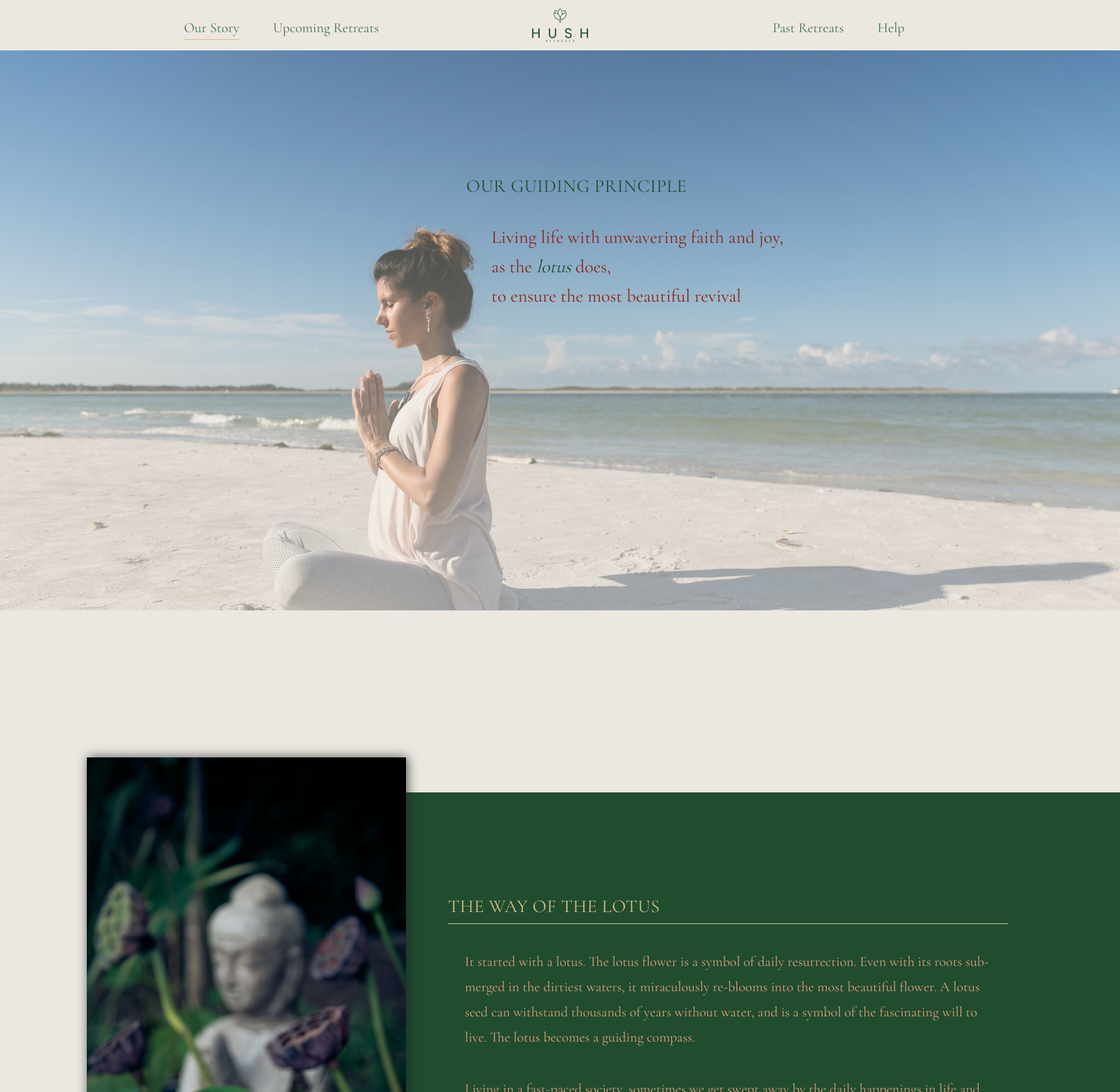
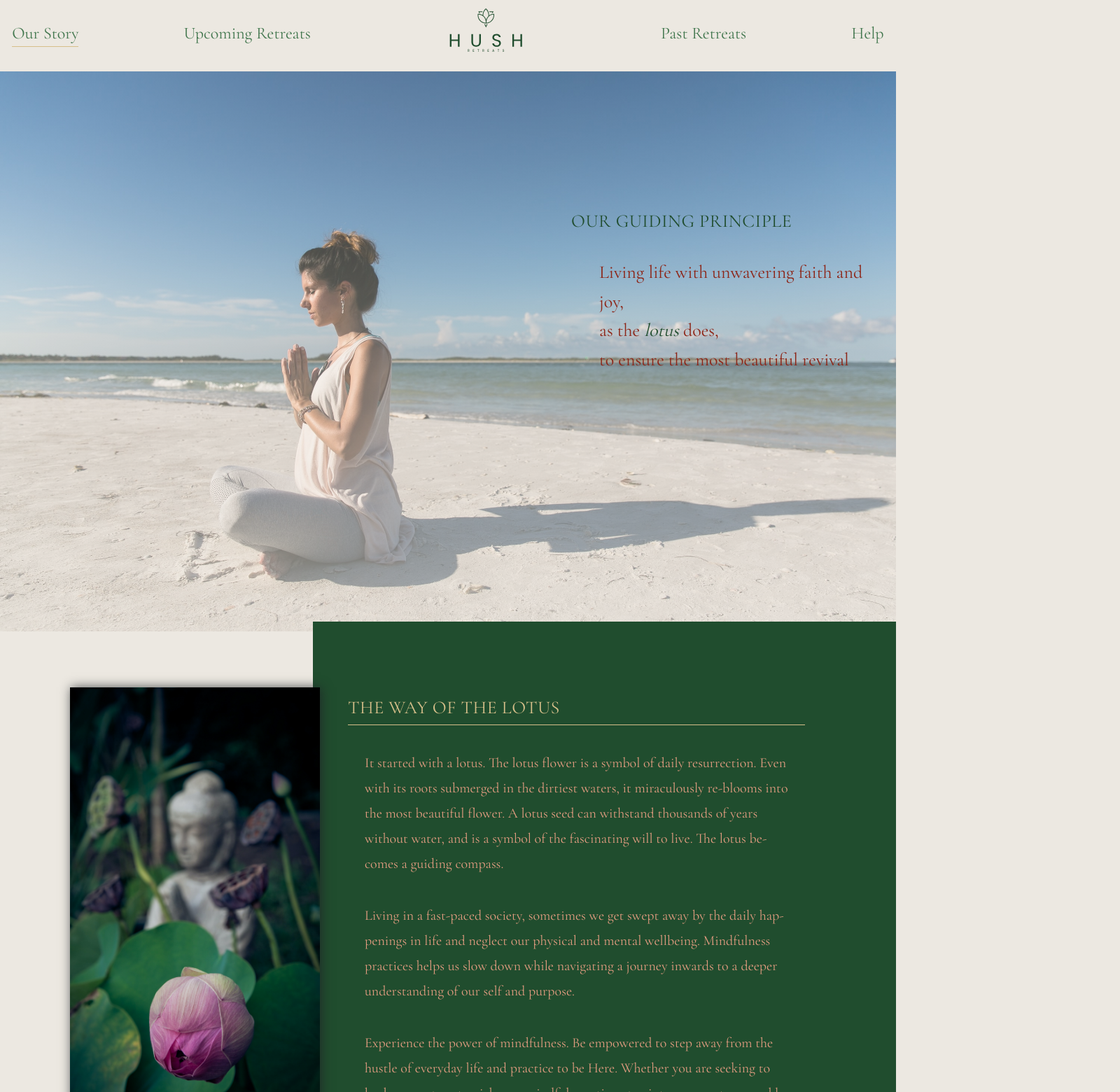
Before and after one commit to jieqiangt/the-hush-retreat, a Next.js app: page /discover in a window 1280 px wide. Shown: the top 1560 px of the page at 70% size, 1600 px wide, since content can reach past the window. Built offline with nearby package versions, Linux system fonts and the light colour scheme.

Commit message:
- converted discover page to without grid

```diff
--- a/components/discover/TheWayOfLotus.js
+++ b/components/discover/TheWayOfLotus.js
@@ -2,7 +2,6 @@ import { Fragment } from "react";
 import DescriptionSection from "../ui/DescriptionSection";
 
 export default function TheWayOfLotus(props) {
-
   const { baseClass, classes } = props;
 
   const content = (
@@ -28,6 +27,7 @@ export default function TheWayOfLotus(props) {
       </p>
     </div>
   );
+
   const img = <div className={`${classes[`${baseClass}--img`]} hidden`} />;
 
   return (
--- a/components/layout/NavBar.js
+++ b/components/layout/NavBar.js
@@ -11,7 +11,6 @@ export default function NavBar(props) {
   return (
     <nav className={`${classes["nav"]} ${navClass}`}>
       <ul className={classes["nav--list"]}>
-        <div className={classes["nav--list--sides"]}>
         <NavLink
           activeNav={curPath}
           id="/discover"
@@ -28,11 +27,9 @@ export default function NavBar(props) {
         >
           Upcoming Retreats
         </NavLink>
-        </div>
         <NavLink href="/" classes={classes}>
           <Icon iconClass={classes["nav--icon"]} iconName="icon-logo-main" />
         </NavLink>
-        <div className={classes["nav--list--sides"]}>
         <NavLink
           activeNav={curPath}
           id="/explore"
@@ -41,15 +38,9 @@ export default function NavBar(props) {
         >
           Past Retreats
         </NavLink>
-          <NavLink
-            activeNav={curPath}
-            id="/help"
-            href="/help"
-            classes={classes}
-          >
+        <NavLink activeNav={curPath} id="/help" href="/help" classes={classes}>
           Help
         </NavLink>
-        </div>
       </ul>
     </nav>
   );
--- a/components/ui/DescriptionSection.js
+++ b/components/ui/DescriptionSection.js
@@ -4,8 +4,7 @@ export default function DescriptionSection(props) {
   const { classes, baseClass, img, title, content } = props;
 
   return (
-    <Fragment>
-      <div className={classes[baseClass]} />
+    <section className={classes[baseClass]}>
       {img}
       <div className={`${classes[`${baseClass}--aside`]}`}>
         <div className={`${classes[`${baseClass}--aside--box`]} hidden`}>
@@ -13,6 +12,6 @@ export default function DescriptionSection(props) {
           {content}
         </div>
       </div>
-    </Fragment>
+    </section>
   );
 }
--- a/sass/abstracts/_variables.scss
+++ b/sass/abstracts/_variables.scss
@@ -29,7 +29,7 @@ $letter-spacing-s: 0.1rem;
 //Font Sizes
 $font-size-header-lg: 4.8rem;
 $font-size-header-md: 3.4rem;
-$font-size-header-sm: 2.8rem;
+$font-size-header-sm: 2.4rem;
 
 $font-size-text-lg: 2.6rem;
 $font-size-text-md: 2rem;
@@ -55,7 +55,7 @@ $padding-btn-lg: 0.6rem;
 $margin-flex-lg: 2.4rem;
 
 // Positions
-$pos-founder-img-top-offset: 4rem;
+$pos-founder-img-top-offset: 5rem;
 $pos-founder-img-left-offset: -3rem;
 
 $pos-testimonials-top-offset: 15%;
--- a/sass/base/_utilities.scss
+++ b/sass/base/_utilities.scss
@@ -490,17 +490,8 @@
   animation: fadeIn 0.8s ease-in;
   animation-delay: 0.2s;
   animation-fill-mode: backwards;
-  display: grid;
-  grid-template-columns:
-    [banner-start] 1fr repeat(
-      10,
-      [col-start] minmax(16rem, min-content) [col-end]
-    )
-    1fr [banner-end];
-  grid-template-rows: repeat(
-    12,
-    [row-start] minmax(5vh, min-content) [row-end]
-  );
+  width: 100vw;
+  height: 100vh;
 
   &--box {
     background-color: rgba($col-accent-primary, 0.85);
@@ -527,14 +518,16 @@
   }
 }
 
-@mixin description--section() {
-  position: relative;
-  z-index: $z-index-btm;
+@mixin description--section($img-size) {
+  display: flex;
+  height: 100vh;
+  width: 100vw;
 
   &--img {
     box-shadow: 2px 0px 15px 0px rgba($col-black-primary, 0.8);
     z-index: $z-index-top;
     background-size: cover;
+    flex: 1 1 $img-size;
   }
 
   &--aside {
@@ -542,6 +535,7 @@
     align-items: center;
     hyphens: auto;
     z-index: $z-index-top - 1;
+    flex: 1 1 (100vw - $img-size);
 
     &--title {
       display: block;
--- a/sass/layout/layout.module.scss
+++ b/sass/layout/layout.module.scss
@@ -8,6 +8,7 @@
   background-color: $col-white-primary;
   position: sticky;
   z-index: 0;
+  font-size: $font-size-header-sm;
 
   @include media-queries(phone) {
     position: fixed;
@@ -28,46 +29,36 @@
     padding: 1.2rem 0rem 1.6rem 0;
     gap: 15rem;
     font-weight: $font-weight-xs;
-    font-size: $font-size-text-md;
 
-    @include media-queries(phone) {
-      flex-direction: column;
-      gap: 5rem;
-
-      & :nth-child(1) {
-        order: 2;
-      }
-
-      & :nth-child(2) {
-        order: 1;
-      }
-
-      & :nth-child(3) {
-        order: 3;
-      }
+    & li:nth-child(1) {
+      animation-delay: 0.4s;
+      animation-fill-mode: backwards;
     }
 
-    &--sides {
-      display: flex;
-      justify-content: center;
-      width: 25%;
-      gap: 4.8rem;
+    & li:nth-child(2) {
+      animation-delay: 0.4s;
+      animation-fill-mode: backwards;
+    }
 
-      @include media-queries(phone) {
-        flex-direction: column-reverse;
-        gap: 5rem;
-      }
+    & li:nth-child(3) {
+      margin: 0rem 4rem;
+    }
 
-      & li {
-        animation-delay: 0.1s;
-        animation-fill-mode: backwards;
-      }
+    & li:nth-child(3) {
+      animation-delay: 0.4s;
+      animation-fill-mode: backwards;
+    }
+
+    & li:nth-child(4) {
+      animation-delay: 0.4s;
+      animation-fill-mode: backwards;
     }
   }
 
   &--icon {
-    height: 4.8rem;
-    width: 9.6rem;
+    height: 6.2rem;
+    width: 12rem;
+    display: inline-block;
     fill: $col-main-primary;
   }
 
--- a/sass/pages/discover.module.scss
+++ b/sass/pages/discover.module.scss
@@ -5,41 +5,8 @@
 @import "../abstracts/media";
 
 .discover {
-  display: grid;
-  grid-template-columns:
-    [full-start] 1fr [center-start] repeat(
-      10,
-      [col-start] minmax(16rem, min-content) [col-end]
-    )
-    [center-end] 1fr [full-end];
-
-
-  @include media-queries(laptop-sm-height) {
-    grid-template-rows: 9vh 100vh max-content repeat(3, min-content);
-  }
-
-  @include media-queries(tab-pot) {
-    grid-template-rows: 8vh 100vh max-content repeat(3, min-content);
-  }
-
-  @include media-queries(tab-sm-land) {
-    grid-template-rows: 8vw 100vw max-content repeat(3, min-content);
-  }
-
-  &--nav {
-    grid-column: full-start / full-end;
-    grid-row: 1;
-
-    @include media-queries(phone) {
-      grid-column: unset;
-      grid-row: unset;
-    }
-  }
-
   &--footer {
     @include footer(transparent, relative);
-    grid-column: full-start / full-end;
-    grid-row: 6;
     margin-top: 2rem;
   }
 }
@@ -53,26 +20,17 @@
       ),
       url("../../public/img/meditation-1-lg.jpg")
     ),
-    (bottom 85% left 0%)
+    (bottom 85% left 50%)
   );
-  grid-column: full-start / full-end;
-  grid-row: 2;
-  overflow-x: hidden;
+  position: relative;
 
   &--box {
-    grid-column: col-start 5 / full-end;
-    margin: 26rem -6rem;
+    position: absolute;
     background-color: transparent;
     font-size: $font-size-text-lg;
     transition-delay: 0.6s;
-
-    @include media-queries(xl-screen) {
-      margin: 13rem -1rem;
-    }
-
-    @include media-queries(lg-screen) {
-      margin: 14rem -1rem;
-    }
+    top: 16rem;
+    left: 78rem;
   }
 
   &--title {
@@ -83,7 +41,7 @@
   &--desc {
     color: $col-gray-tint-1;
     line-height: $font-line-height-md;
-    margin-left: 3.6rem;
+    margin-left: 4rem;
   }
 
   &--em {
@@ -93,9 +51,8 @@
 }
 
 .lotus {
-  @include description--section();
-  grid-column: full-start / full-end;
-  grid-row: 3;
+  @include description--section(30vw);
+  position: relative;
 
   &::after {
     content: "";
@@ -103,7 +60,7 @@
     display: block;
     height: 0.2rem;
     width: 97%;
-    bottom: -22rem;
+    bottom: -8rem;
     left: 1.5%;
     background-color: rgba($col-accent-tint-2, 0.5);
     z-index: $z-index-top + $z-index-top;
@@ -112,30 +69,16 @@
   &--img {
     background-image: url("../../public/img/lotus-1-lg.jpg");
     background-position: bottom;
-    width: 120%;
-    height: 95%;
-    margin: 16rem -6rem 0rem auto;
-    grid-column: col-start 1 / col-end 3;
-    grid-row: 3;
-
-    @include media-queries(xl-screen) {
-      width: 95%;
-      height: 85%;
-      margin-top: 21rem;
-      margin-right: -10rem;
-    }
+    margin: 8rem -1rem 8rem 10rem;
   }
 
   &--aside {
     font-size: $font-size-text-md;
     line-height: $font-line-height-lg;
-    grid-column: col-end 3 / full-end;
-    grid-row: 3;
 
     &--box {
       background-color: $col-main-primary;
-      padding: 14rem 16rem;
-      margin-top: 26rem;
+      padding: 10rem 13rem 10rem 5rem;
     }
 
     &--title {
@@ -156,15 +99,13 @@
 }
 
 .approach {
-  grid-column: full-start / full-end;
-  grid-row: 4;
   display: flex;
   flex-direction: column;
   align-items: center;
   text-align: center;
   background-color: $col-white-primary;
   position: relative;
-  margin-top: 26rem;
+  margin-top: 16rem;
 
   &::after {
     content: "";
@@ -172,7 +113,7 @@
     display: block;
     height: 0.2rem;
     width: 97%;
-    bottom: 0rem;
+    bottom: -8rem;
     background-color: rgba($col-accent-tint-2, 0.5);
   }
 
@@ -236,19 +177,17 @@
 }
 
 .founder {
-  grid-column: full-start / full-end;
-  grid-row: 5;
-  @include description--section();
+  @include description--section(30vw);
+  margin-top: 16rem;
+  margin-bottom: 10rem;
 
   &--aside {
-    grid-column: full-start / col-start 8;
-    grid-row: 5;
     background-color: $col-main-primary;
-    padding: 10rem 24rem 10rem 18rem;
-    margin: 20rem 0rem;
+    order: 1;
+    margin: 14rem 0rem;
 
-    @include media-queries(laptop-sm-height) {
-      padding: 10rem 20rem 10rem 10rem;
+    &--box {
+      padding: 0rem 14rem 0rem 4rem;
     }
 
     &--title {
@@ -266,17 +205,15 @@
       gap: $margin-flex-lg;
       hyphens: auto;
       padding-left: 2.4rem;
-      padding-right: 8rem;
+      padding-right: 4rem;
     }
   }
 
   &--img {
+    order: 2;
     position: relative;
-    z-index: $z-index-top;
-    grid-column: col-start 8 / full-end;
-    grid-row: 5;
+    z-index: $z-index-top + 10;
     box-shadow: none;
-    margin-top: 6rem;
 
     &--composition {
       @include img-composition(
@@ -290,24 +227,8 @@
         $pos-founder-img-left-offset
       );
 
-      @include media-queries(xl-screen) {
-        @include img-composition(
-          0rem,
-          -8rem,
-          12rem,
-          14rem,
-          38rem,
-          -2rem,
-          $pos-founder-img-top-offset + 6rem,
-          $pos-founder-img-left-offset
-        );
-      }
-
       &--img {
-        @include media-queries(xl-screen) {
-          width: 65%;
-        }
-        width: 28%;
+        width: 53%;
 
         &--1 {
           z-index: $z-index-top;
```
Lines whose indentation alone changed are shown as unchanged.
